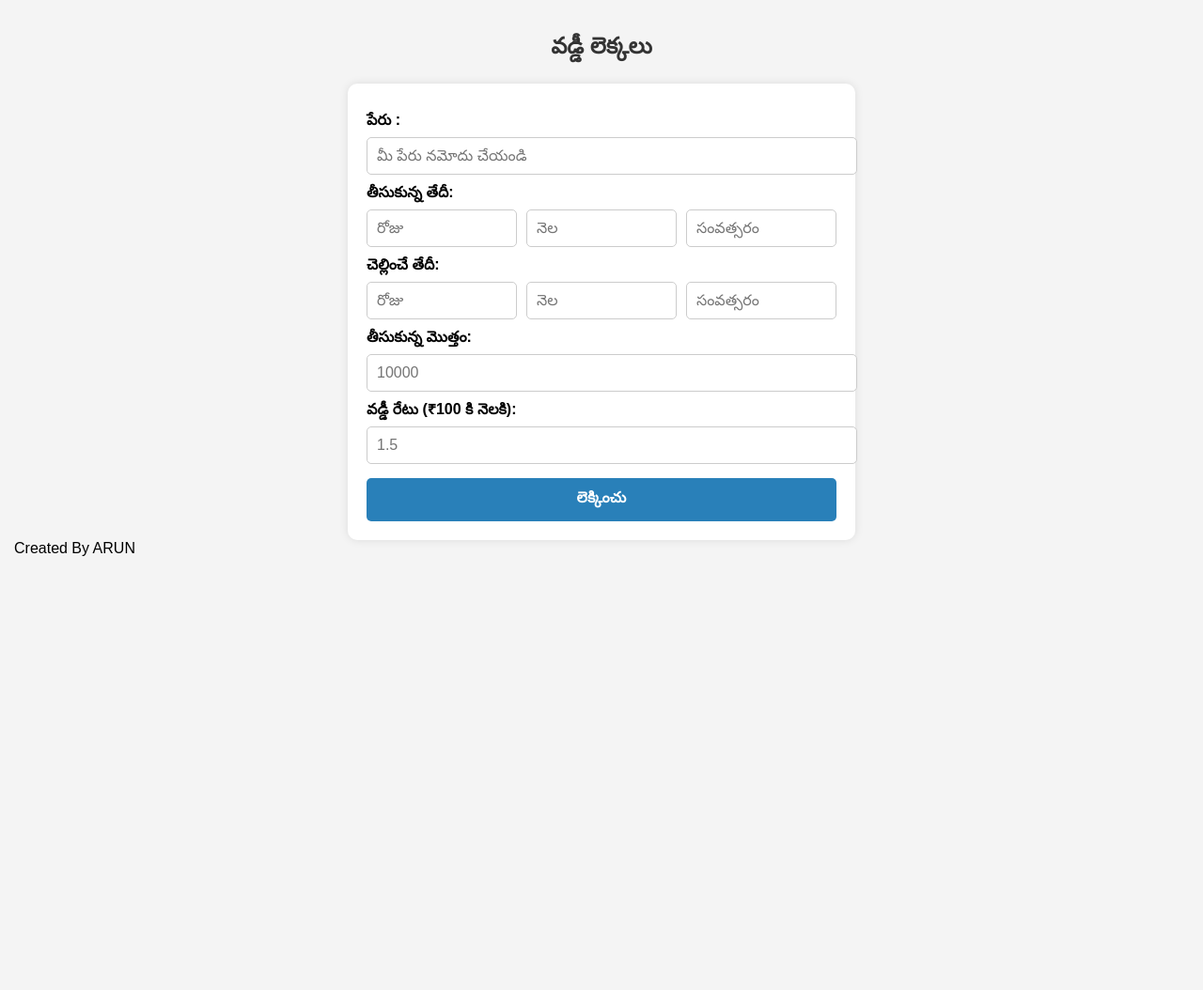
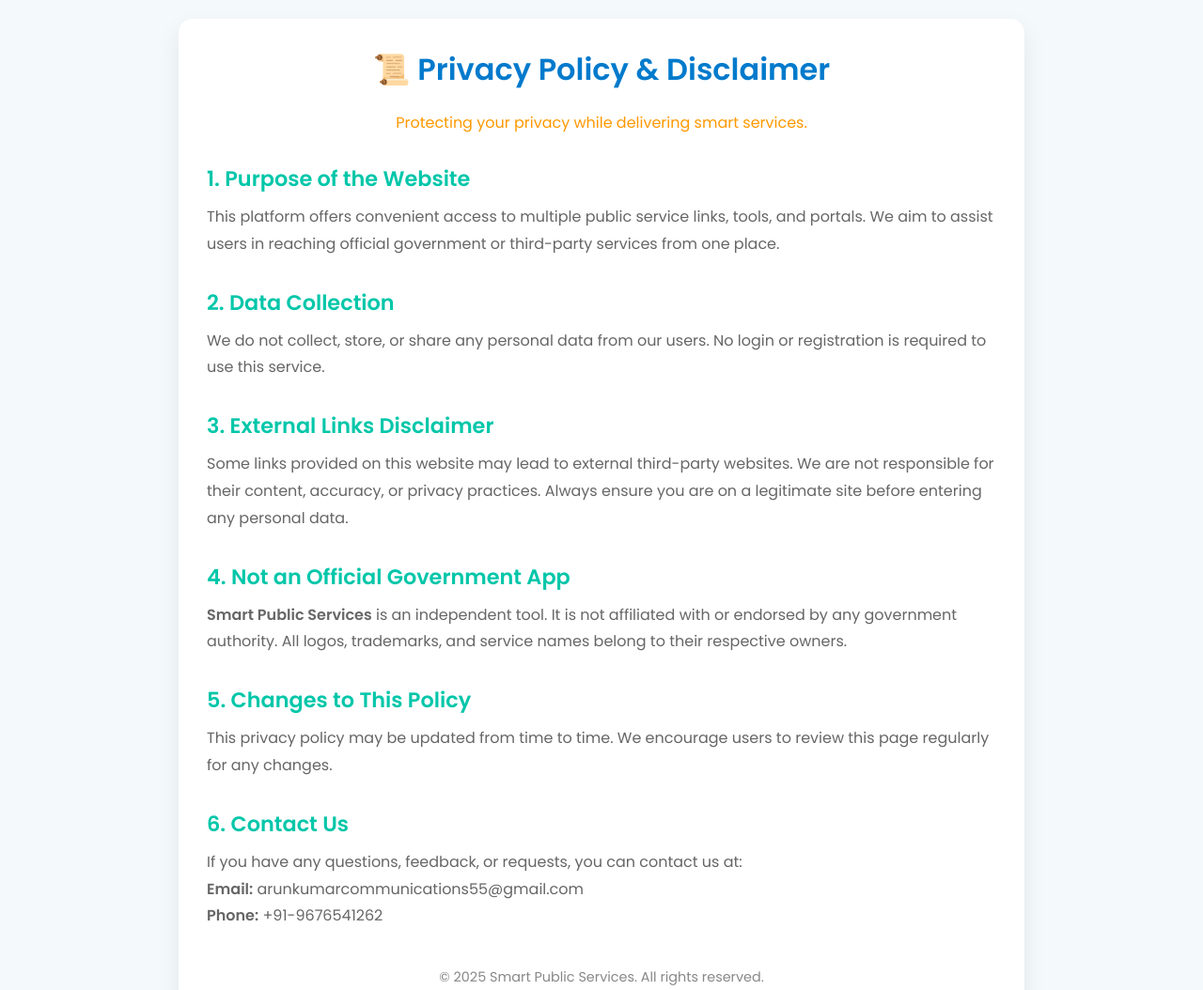
Before and after one commit to techseva/interest-calculator, a plain HTML site: page index.html in a window 1280 px wide. Shown: the top 1054 px of the page at 94% size. Before the commit the page ends 800 px from the top, so only its background shows below. Drawn offline with nearby package versions, Linux system fonts and the light colour scheme.

Commit message:
Add files via upload

```diff
--- a/index.html
+++ b/index.html
@@ -1,246 +1,137 @@
 <!DOCTYPE html>
-<html lang="te">
+<html lang="en">
 <head>
   <meta charset="UTF-8" />
-  <meta name="viewport" content="width=device-width, initial-scale=1" />
-  <title>వడ్డీ లెక్కలు</title>
-  <script src="https://cdnjs.cloudflare.com/ajax/libs/html2canvas/1.4.1/html2canvas.min.js"></script>
+  <meta name="viewport" content="width=device-width, initial-scale=1.0"/>
+  <title>Privacy Policy | Smart Public Services</title>
+  <link href="https://fonts.googleapis.com/css2?family=Poppins:wght@400;600&display=swap" rel="stylesheet">
   <style>
+    :root {
+      --primary: #007acc;
+      --secondary: #00c6a9;
+      --background: #f4f9fc;
+      --card-bg: #ffffff;
+      --text-dark: #222;
+      --text-light: #666;
+      --accent: #ff9800;
+    }
+
+    * {
+      box-sizing: border-box;
+      margin: 0;
+      padding: 0;
+    }
+
     body {
-      font-family: 'Arial', sans-serif;
-      background: #f4f4f4;
-      margin: 0;
-      padding: 15px;
+      font-family: 'Poppins', sans-serif;
+      background: var(--background);
+      color: var(--text-dark);
+      padding: 20px;
+    }
+
+    .container {
+      max-width: 900px;
+      margin: auto;
+      background: var(--card-bg);
+      padding: 30px;
+      border-radius: 15px;
+      box-shadow: 0 10px 25px rgba(0, 0, 0, 0.08);
+      animation: fadeIn 1s ease;
+    }
+
+    @keyframes fadeIn {
+      from { opacity: 0; transform: translateY(20px); }
+      to { opacity: 1; transform: translateY(0); }
+    }
+
+    h1 {
+      color: var(--primary);
+      font-size: 2em;
+      margin-bottom: 20px;
+      text-align: center;
     }
 
     h2 {
-      text-align: center;
-      color: #333;
+      color: var(--secondary);
+      font-size: 1.4em;
+      margin-top: 30px;
     }
 
-    .container {
-      background: #fff;
-      padding: 20px;
-      max-width: 500px;
-      margin: auto;
-      border-radius: 10px;
-      box-shadow: 0 0 10px rgba(0,0,0,0.1);
+    p {
+      color: var(--text-light);
+      line-height: 1.8;
+      margin-top: 10px;
     }
 
-    label {
-      margin-top: 10px;
-      display: block;
-      font-weight: bold;
+    .tagline {
+      text-align: center;
+      font-size: 1em;
+      color: var(--accent);
+      margin-bottom: 20px;
     }
 
-    input {
-      width: 100%;
-      padding: 10px;
-      margin-top: 5px;
-      border-radius: 5px;
-      border: 1px solid #ccc;
-      font-size: 16px;
+    footer {
+      margin-top: 40px;
+      text-align: center;
+      color: #888;
+      font-size: 0.9em;
     }
 
-    .date-group {
-      display: flex;
-      gap: 10px;
-      flex-wrap: wrap;
-    }
-
-    .date-group input {
-      flex: 1;
-      min-width: 80px;
-    }
-
-    button {
-      background: #2980b9;
-      color: white;
-      font-weight: bold;
-      padding: 12px;
-      border: none;
-      margin-top: 15px;
-      width: 100%;
-      cursor: pointer;
-      font-size: 16px;
-      border-radius: 5px;
-    }
-
-    button:hover {
-      background: #1abc9c;
-    }
-
-    .result {
-      background: #ecf0f1;
-      margin-top: 20px;
-      padding: 15px;
-      border-radius: 5px;
-      text-align: center;
-    }
-
-    @media (max-width: 480px) {
-      input, button {
-        font-size: 15px;
+    @media (max-width: 600px) {
+      .container {
+        padding: 20px;
       }
-      .date-group {
-        flex-direction: column;
+      h1 {
+        font-size: 1.5em;
+      }
+      h2 {
+        font-size: 1.2em;
       }
     }
   </style>
 </head>
 <body>
 
-<h2>వడ్డీ లెక్కలు</h2>
-<div class="container">
-  <label>పేరు :</label>
-  <input type="text" id="nameInput" placeholder="మీ పేరు నమోదు చేయండి">
+  <div class="container">
+    <h1>📜 Privacy Policy & Disclaimer</h1>
+    <div class="tagline">Protecting your privacy while delivering smart services.</div>
 
-  <label>తీసుకున్న తేదీ:</label>
-  <div class="date-group">
-    <input type="text" id="startDay" value="" inputmode="numeric" maxlength="2"placeholder="రోజు">
-    <input type="text" id="startMonth" value="" inputmode="numeric" maxlength="2"placeholder="నెల">
-    <input type="text" id="startYear" value="" inputmode="numeric" maxlength="4"placeholder="సంవత్సరం">
+    <h2>1. Purpose of the Website</h2>
+    <p>
+      This platform offers convenient access to multiple public service links, tools, and portals. We aim to assist users in reaching official government or third-party services from one place.
+    </p>
+
+    <h2>2. Data Collection</h2>
+    <p>
+      We do not collect, store, or share any personal data from our users. No login or registration is required to use this service.
+    </p>
+
+    <h2>3. External Links Disclaimer</h2>
+    <p>
+      Some links provided on this website may lead to external third-party websites. We are not responsible for their content, accuracy, or privacy practices. Always ensure you are on a legitimate site before entering any personal data.
+    </p>
+
+    <h2>4. Not an Official Government App</h2>
+    <p>
+      <strong> Smart Public Services</strong> is an independent tool. It is not affiliated with or endorsed by any government authority. All logos, trademarks, and service names belong to their respective owners.
+    </p>
+
+    <h2>5. Changes to This Policy</h2>
+    <p>
+      This privacy policy may be updated from time to time. We encourage users to review this page regularly for any changes.
+    </p>
+
+    <h2>6. Contact Us</h2>
+    <p>
+      If you have any questions, feedback, or requests, you can contact us at: <br/>
+      <strong>Email:</strong> arunkumarcommunications55@gmail.com<br/>
+      <strong>Phone:</strong> +91-9676541262
+    </p>
+
+    <footer>
+      © 2025 Smart Public Services. All rights reserved.
+    </footer>
   </div>
 
-  <label>చెల్లించే తేదీ:</label>
-  <div class="date-group">
-    <input type="text" id="endDay" value="" inputmode="numeric" maxlength="2"placeholder="రోజు">
-    <input type="text" id="endMonth" value="" inputmode="numeric" maxlength="2"placeholder="నెల">
-    <input type="text" id="endYear" value="" inputmode="numeric" maxlength="4"placeholder="సంవత్సరం">
-  </div>
-
-  <label>తీసుకున్న మొత్తం:</label>
-  <input type="text" id="principal" value="" inputmode="numeric"placeholder="10000">
-
-  <label>వడ్డీ రేటు (₹100 కి నెలకి):</label>
-  <input type="text" id="rate" value="" inputmode="numeric"placeholder="1.5">
-
-  <button onclick="calculateMonthlyInterest()">లెక్కించు</button>
-
-  <div class="result" id="resultBox" style="display:none;">
-    <p id="nameDisplay" style="display:none;"><strong>పేరు:</strong> <span id="nameValue"></span></p>
-    <p><strong>మొత్తం రోజులు:</strong> <span id="days"></span></p>
-    <p><strong>మొత్తం నెలలు:</strong> <span id="months"></span></p>
-    <p><strong>మొత్తం సంవత్సరాలు:</strong> <span id="years"></span></p>
-    <p><strong>వడ్డీ మొత్తం:</strong> ₹<span id="interest"></span></p>
-    <p><strong>చెల్లించాల్సిన మొత్తం:</strong> ₹<span id="totalAmount"></span></p>
-    <button id="saveBtn" onclick="downloadImage()">📸 JPG లో సేవ్ చేయి</button>
-    <button id="shareBtn" onclick="shareImage()">📤 షేర్ చేయి</button>
-  </div>
-</div>
-
-<script>
-function calculateMonthlyInterest() {
-  const dd1 = document.getElementById("startDay").value.padStart(2, "0");
-  const mm1 = document.getElementById("startMonth").value.padStart(2, "0");
-  const yyyy1 = document.getElementById("startYear").value;
-  const dd2 = document.getElementById("endDay").value.padStart(2, "0");
-  const mm2 = document.getElementById("endMonth").value.padStart(2, "0");
-  const yyyy2 = document.getElementById("endYear").value;
-  const principal = parseFloat(document.getElementById("principal").value);
-  const rate = parseFloat(document.getElementById("rate").value);
-  const name = document.getElementById("nameInput").value.trim();
-  const nameDisplay = document.getElementById("nameDisplay");
-  const nameValue = document.getElementById("nameValue");
-
-  if (
-    dd1.length !== 2 || mm1.length !== 2 || yyyy1.length !== 4 ||
-    dd2.length !== 2 || mm2.length !== 2 || yyyy2.length !== 4 ||
-    isNaN(principal) || isNaN(rate)
-  ) {
-    alert("దయచేసి అన్ని ఫీల్డ్స్ సరైన అంకెలతో నమోదు చేయండి");
-    return;
-  }
-
-  const start = new Date(parseInt(yyyy1), parseInt(mm1) - 1, parseInt(dd1));
-  const end = new Date(parseInt(yyyy2), parseInt(mm2) - 1, parseInt(dd2));
-
-  if (end <= start) {
-    alert("చెల్లించే తేదీ, ప్రారంభ తేదీ కన్నా తర్వాత ఉండాలి");
-    return;
-  }
-
-  const totalDays = ((end.getFullYear() - start.getFullYear()) * 360) +
-                    ((end.getMonth() - start.getMonth()) * 30) +
-                    (end.getDate() - start.getDate());
-
-  let days = totalDays;
-  const years = Math.floor(days / 360);
-  days %= 360;
-  const months = Math.floor(days / 30);
-  days %= 30;
-
-  const interest = (principal / 100) * rate * (totalDays / 30);
-  const totalAmount = principal + interest;
-
-  if (name) {
-    nameValue.innerText = name;
-    nameDisplay.style.display = "block";
-  } else {
-    nameDisplay.style.display = "none";
-  }
-
-  document.getElementById("days").innerText = days;
-  document.getElementById("months").innerText = months;
-  document.getElementById("years").innerText = years;
-  document.getElementById("interest").innerText = interest.toFixed(2);
-  document.getElementById("totalAmount").innerText = totalAmount.toFixed(2);
-  document.getElementById("resultBox").style.display = "block";
-}
-
-function addWatermark(canvas) {
-  const ctx = canvas.getContext("2d");
-  ctx.font = "bold 14px Arial";
-  ctx.fillStyle = "rgba(0, 0, 0, 0.4)";
-  ctx.fillText("Created By Arun", 10, canvas.height - 10);
-}
-
-function downloadImage() {
-  const saveBtn = document.getElementById("saveBtn");
-  const shareBtn = document.getElementById("shareBtn");
-  saveBtn.style.display = "none";
-  shareBtn.style.display = "none";
-
-  html2canvas(document.body).then(canvas => {
-    addWatermark(canvas);
-    const imageData = canvas.toDataURL("image/jpeg", 0.95);
-
-    if (typeof AndroidShare !== "undefined") {
-      AndroidShare.downloadImage(imageData); // Send base64 image to Android
-    } else {
-      const link = document.createElement("a");
-      link.download = "వడ్డీ_లెక్కలు.jpg";
-      link.href = imageData;
-      link.click();
-    }
-
-    saveBtn.style.display = "block";
-    shareBtn.style.display = "block";
-  });
-}
-
-function shareImage() {
-  const saveBtn = document.getElementById("saveBtn");
-  const shareBtn = document.getElementById("shareBtn");
-  saveBtn.style.display = "none";
-  shareBtn.style.display = "none";
-
-  html2canvas(document.body).then(canvas => {
-    addWatermark(canvas);
-    const imageData = canvas.toDataURL("image/jpeg", 0.95);
-    if (typeof AndroidShare !== "undefined") {
-      AndroidShare.shareImage(imageData); // Send Base64 to Android
-    } else {
-      alert("మీ బ్రౌజర్ ఇమేజ్ షేర్ మద్దతు ఇవ్వదు.");
-    }
-    saveBtn.style.display = "block";
-    shareBtn.style.display = "block";
-  });
-}
-
-</script>
-
-</script>
-
 </body>
-</html>   Created By ARUN
+</html>
```
